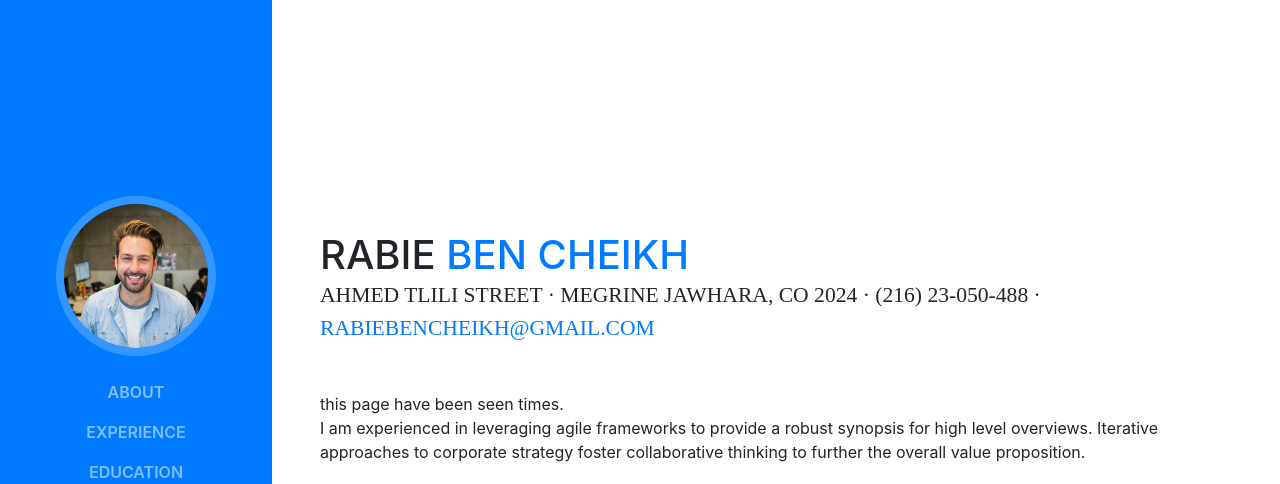
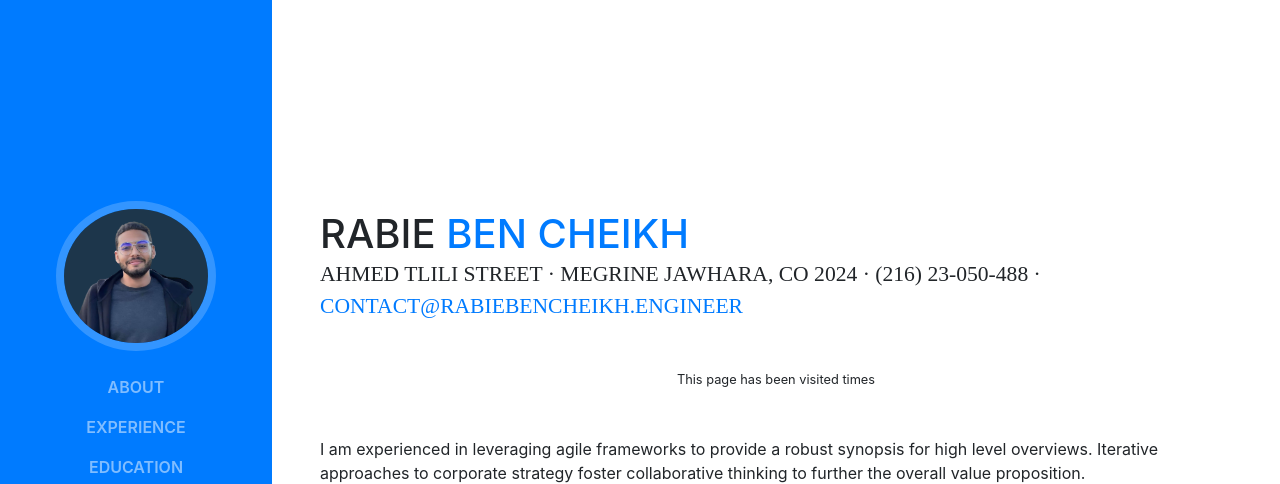
Before and after one commit to Bourbi3/resume-website, a website with bundled scripts: page Frontend/index.html in a window 1280 px wide. Shown: the top 484 px of the page. Built offline with nearby package versions, Linux system fonts and the light colour scheme; no server answers; a web font is replaced by a local one.

Commit message:
updates index

```diff
--- a/Frontend/index.html
+++ b/Frontend/index.html
@@ -34,7 +34,7 @@
       <a class="navbar-brand js-scroll-trigger" href="#page-top">
         <span class="d-block d-lg-none"></span>
         <span class="d-none d-lg-block">
-          <img class="img-fluid img-profile rounded-circle mx-auto mb-2" src="img/profile.jpg" alt="">
+          <img class="img-fluid img-profile rounded-circle mx-auto mb-2" src="img/t2.png" alt="">
         </span>
       </a>
       <button class="navbar-toggler" type="button" data-toggle="collapse" data-target="#navbarSupportedContent" aria-controls="navbarSupportedContent" aria-expanded="false" aria-label="Toggle navigation">
@@ -72,9 +72,11 @@
             <span class="text-primary">Ben Cheikh</span>
           </h1>
           <div class="subheading mb-5">Ahmed tlili Street · Megrine Jawhara, CO 2024 · (216) 23-050-488 ·
-            <a href="mailto:name@email.com">rabiebencheikh@gmail.com</a>
+            <a href="mailto:name@email.com">contact@rabiebencheikh.engineer</a>
           </div>
-          <p class="mb-0">this page have been seen <a id="counter"></a> times.</p>
+          <div class="text-center mb-5">
+            <p class="mb-0 small">This page has been visited <a id="counter"></a> times</p>
+        </div>
           <p class="mb-5">I am experienced in leveraging agile frameworks to provide a robust synopsis for high level overviews. Iterative approaches to corporate strategy foster collaborative thinking to further the overall value proposition.</p>
           <ul class="list-inline list-social-icons mb-0">
             <li class="list-inline-item">
```
Also changed, not shown: Frontend/img/profile.jpg (deleted), Frontend/img/t.png (deleted), Frontend/img/t2.png (added), Frontend/img/t3.png (deleted).
